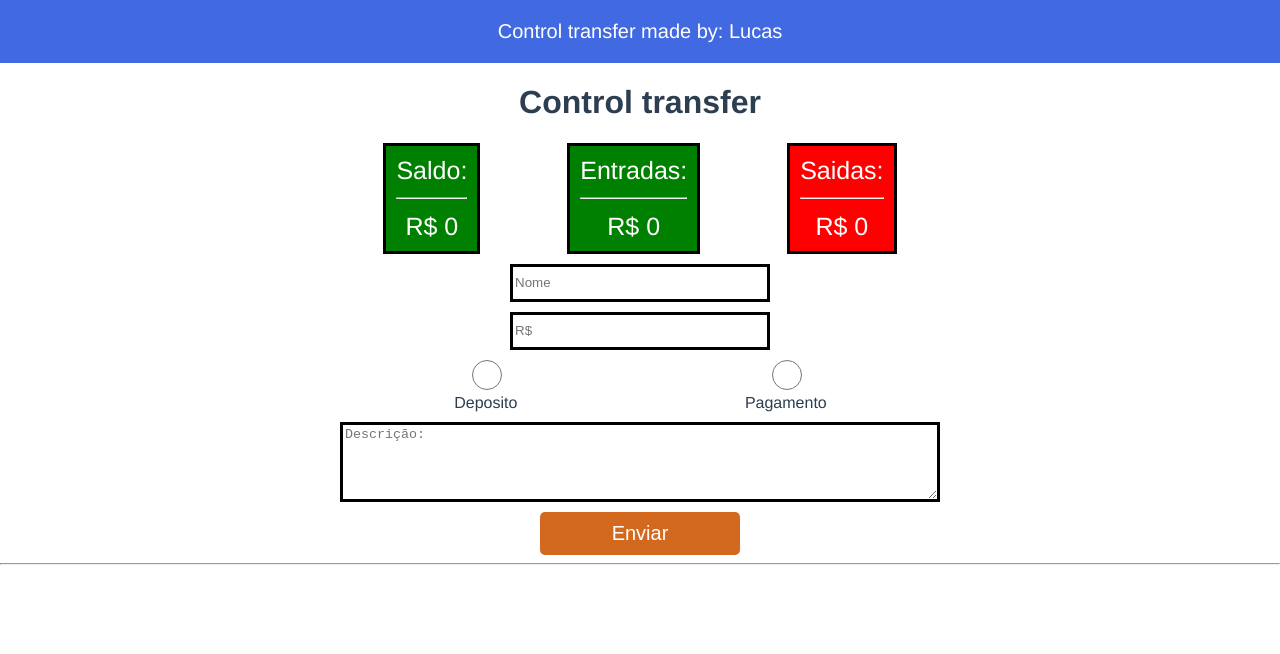
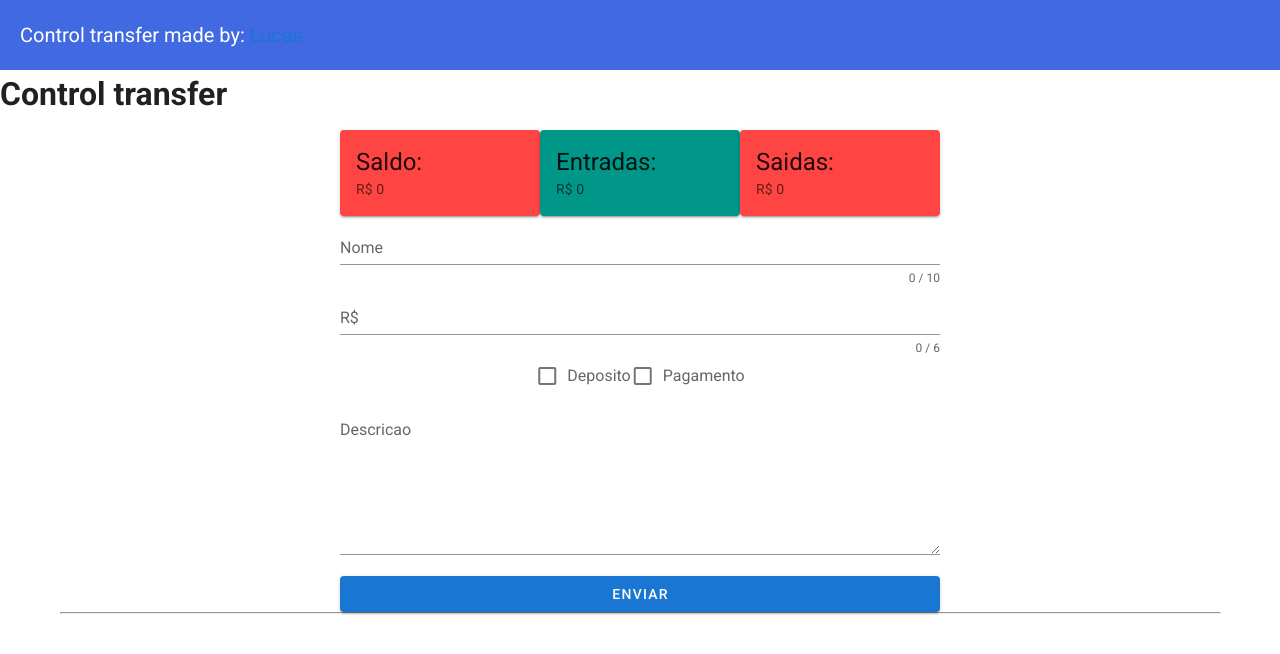
Before and after one commit to lucasdgimenez/transfernow, a Vue app: page / in a window 1280 px wide. Shown: the top 654 px of the page. Built offline with nearby package versions, Linux system fonts and the light colour scheme.

Commit message:
migracao para vuetify

```diff
--- a/public/index.html
+++ b/public/index.html
@@ -6,6 +6,8 @@
     <meta name="viewport" content="width=device-width,initial-scale=1.0">
     <link rel="icon" href="<%= BASE_URL %>favicon.ico">
     <title><%= htmlWebpackPlugin.options.title %></title>
+    <link rel="stylesheet" href="https://fonts.googleapis.com/css?family=Roboto:100,300,400,500,700,900">
+    <link rel="stylesheet" href="https://cdn.jsdelivr.net/npm/@mdi/font@latest/css/materialdesignicons.min.css">
   </head>
   <body>
     <noscript>
--- a/src/App.vue
+++ b/src/App.vue
@@ -1,34 +1,24 @@
 <template>
-  <div id="app">
+  <v-app>
     <Header/>
     <h1>Control transfer</h1>
 
     <Form/>
-
-  </div>
+  </v-app>
 </template>
 
 <script>
 import Form from "./components/Form"
 import Header from "./components/Header"
-
 export default {
   name: 'App',
   components: {
     Form, Header
-  }
-}
+  },
+  data: () => ({
+      //
+  }),
+};
+
+
 </script>
-
-<style>
-body {
-  margin: 0; padding: 0;
-}
-#app {
-  font-family: Avenir, Helvetica, Arial, sans-serif;
-  -webkit-font-smoothing: antialiased;
-  -moz-osx-font-smoothing: grayscale;
-  text-align: center;
-  color: #2c3e50;
-}
-</style>
--- a/src/components/Form.vue
+++ b/src/components/Form.vue
@@ -1,45 +1,119 @@
 <template>
-  <section id="form">
-    <form @submit.prevent="enviar">
-        <div class="input-group input-group-first">
-        <span :class="{sald: saldo, gre: green}">Saldo:<br/><hr/> R$ {{valorTotal}}</span>
-        <span class="entradas">Entradas:<br/><hr/> R$ {{valorDeposito}}</span>
-        <span class="saidas">Saidas:<br/><hr/> R$ {{valorPagamento}}</span>
-      </div>
-      <div class="input-group input-group-second">
-        <input type="text" placeholder="Nome" v-model="name"/>
-        <input type="text" placeholder="R$ " v-model.number="valor">
-      </div>
-      <div class="input-group input-group-third">
-        <label nameFor="deposito">
-          <input type="radio" name="deposito" value="deposito" v-model="tipo">
-          Deposito
-        </label>
-        <label nameFor="pagamento">
-          <input type="radio" name="pagamento" value="pagamento" v-model="tipo">
-          Pagamento
-        </label>
-      </div>
-      <label v-if="tipo !== ''">Selecione a categoria</label>
-      <select v-if="tipo === 'deposito'" v-model="categoria" class="select">
-        <option v-for="(deposito, index) in dep" :key="index" class="option">
-          {{deposito}}
-        </option>
-      </select>
-      <select v-if="tipo === 'pagamento'" v-model="categoria" class="select">
-        <option v-for="(pagamento, index) in pag" :key="index" class="option">
-          {{pagamento}}
-        </option>
-      </select>
-      <textarea type="text" placeholder="Descrição: " v-model="descricao"/>
-      <button type="submit" class="btn">Enviar</button>
-    </form>
+  <v-container>
+    <v-form
+      @submit.prevent="enviar"
+      class="d-flex flex-column justify-center ma-auto"
+    >
+      <v-row no-gutters>
+      <!--<v-row class="input-group input-group-first">
+      :class="{sald: saldo, gre: green}"
+      valorTotal > 0 ? sald : gre
+      <span :class="{sald: saldo, gre: green}">Saldo:<br/><hr/> R$ {{valorTotal}}</span>
+-->
+        <v-col>
+          <v-card
+            :color="valorTotal > 0 ? '#009688' : '#F44'"
+          >
+            <v-card-title class="headline">
+              Saldo:
+            </v-card-title>
+            <v-card-subtitle p-10>
+              R$ {{valorTotal}}
+            </v-card-subtitle>
+          </v-card>
+        </v-col>
+
+        <v-col>
+          <v-card color='#009688'>
+            <v-card-title class="headline">
+              Entradas:
+            </v-card-title>
+            <v-card-subtitle p-10>
+              R$ {{valorDeposito}}
+            </v-card-subtitle>
+          </v-card>
+        </v-col>
+
+        <v-col>
+          <v-card color='#F44'>
+            <v-card-title class="headline">
+              Saidas:
+            </v-card-title>
+            <v-card-subtitle p-10>
+              R$ {{valorPagamento}}
+            </v-card-subtitle>
+          </v-card>
+        </v-col>
+      </v-row>
+      <v-text-field
+        v-model="name"
+        :counter="10"
+        label="Nome"
+        required
+      >
+      </v-text-field>
+      <v-text-field
+        v-model.number="valor"
+        :counter="6"
+        label="R$"
+        required
+      >
+      </v-text-field>
+
+      <v-row class="justify-center">
+        <v-checkbox
+          v-model="tipo"
+          label="Deposito"
+          color="success"
+          value="deposito"
+        >
+        </v-checkbox>
+        <v-checkbox
+          v-model="tipo"
+          label="Pagamento"
+          color="red"
+          value="pagamento"
+        >
+        </v-checkbox>
+      </v-row>
+
+      <label v-if="tipo === 'deposito' || tipo === 'pagamento'">Selecione a categoria</label>
+      <v-select
+        v-if="tipo === 'deposito'"
+        v-model="categoria"
+        :items="dep"
+        class="select"
+        label="deposito"
+      >
+      </v-select>
+      <v-select
+        v-if="tipo === 'pagamento'"
+        v-model="categoria"
+        :items="pag"
+        class="select"
+        label="pagamento"
+      >
+      </v-select>
+
+      <v-textarea
+        name="input-7-1"
+        label="Descricao"
+        v-model="descricao"
+      ></v-textarea>
+
+       <v-btn
+        type="submit"
+        color="primary"
+      >
+        Enviar
+      </v-btn>
+    </v-form>
 
     <hr/>
 
     <ListTransfer :lista="transfer" :delete="deleteTransfer"/>
 
-  </section>
+  </v-container>
 </template>
 
 <script>
@@ -120,8 +194,7 @@ export default {
       } else {
         this.green = false; this.saldo = true;
       }
-    },
-
+    }
   },
   created() {
     const json = localStorage.getItem("myTransfer")
@@ -133,10 +206,6 @@ export default {
 
 <style scoped>
 form {
-  display: flex;
-  flex-direction: column;
-  justify-content: center;
-  margin: 0 auto;
   max-width: 600px;
 }
 
@@ -161,14 +230,6 @@ form input {
 
 .input-group-first span {
   padding: 10px; color: #fff;
-}
-
-.entradas {
-  background: green;
-}
-
-.saidas {
-  background: red;
 }
 
 .input-group-second, .input-group-third {
--- a/src/main.js
+++ b/src/main.js
@@ -1,8 +1,10 @@
 import Vue from 'vue'
 import App from './App.vue'
+import vuetify from './plugins/vuetify';
 
 Vue.config.productionTip = false
 
 new Vue({
-  render: h => h(App),
+  vuetify,
+  render: h => h(App)
 }).$mount('#app')
--- /dev/null
+++ b/src/plugins/vuetify.js
@@ -0,0 +1,7 @@
+import Vue from 'vue';
+import Vuetify from 'vuetify/lib/framework';
+
+Vue.use(Vuetify);
+
+export default new Vuetify({
+});
--- /dev/null
+++ b/vue.config.js
@@ -0,0 +1,5 @@
+module.exports = {
+  transpileDependencies: [
+    'vuetify'
+  ]
+}
```
Also changed, not shown: package.json (+7 -2 lines), src/assets/logo.svg (added), 1 other file (tests, documents, lock files or other folders).
